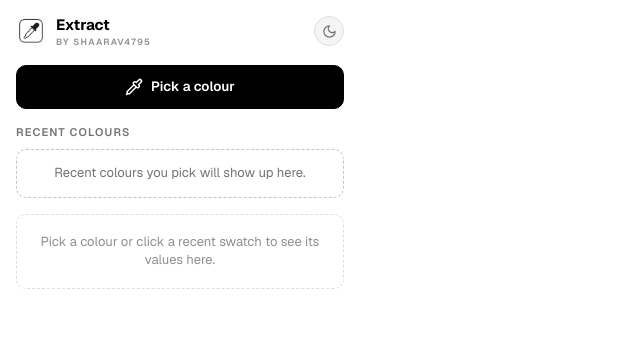
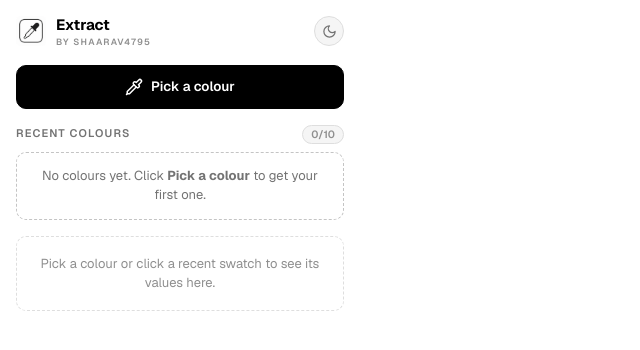
Before and after one commit to Shaarav4795/Extract, a React (Vite) app: page / in a window 1280 px wide. Shown: the top 350 px of the page, without its empty margins (0-640 px from the left). Built offline with nearby package versions, Linux system fonts and the light colour scheme.

Commit message:
Added recent colours list

```diff
--- a/src/App.tsx
+++ b/src/App.tsx
@@ -3,10 +3,12 @@ import { Header } from "./components/Header";
 import { HistoryList } from "./components/HistoryList";
 import { InfoPanel } from "./components/InfoPanel";
 import { PipetteIcon } from "./components/icons";
+import { useHistory } from "./hooks/useHistory";
 import { useTheme } from "./hooks/useTheme";
 
 export default function App() {
   const { theme, toggleTheme } = useTheme();
+  const { history, add, clear } = useHistory();
 
   const [currentHex, setCurrentHex] = useState<string | null>(null);
   const [copiedHex, setCopiedHex] = useState<string | null>(null);
@@ -45,13 +47,14 @@ export default function App() {
     try {
       const result = await new dropper().open();
       const hex = result.sRGBHex.toUpperCase();
+      add(hex);
       setCurrentHex(hex);
       setCopyError(null);
     } catch (error) {
       if (error instanceof DOMException && error.name === "AbortError") return;
       setPickError("Unable to pick a colour right now.");
     }
-  }, []);
+  }, [add]);
 
   return (
     <div className="app">
@@ -68,7 +71,15 @@ export default function App() {
           </p>
         )}
 
-        <HistoryList />
+        <HistoryList
+          entries={history}
+          copiedHex={copiedHex}
+          onSelect={(hex) => {
+            setCurrentHex(hex);
+            setCopyError(null);
+          }}
+          onClear={clear}
+        />
 
         <InfoPanel
           hex={currentHex}
--- a/src/components/HistoryList.tsx
+++ b/src/components/HistoryList.tsx
@@ -1,12 +1,57 @@
-export function HistoryList() {
+import type { HistoryEntry } from "../hooks/useHistory";
+import { TickIcon } from "./icons";
+
+interface HistoryListProps {
+  entries: HistoryEntry[];
+  copiedHex: string | null;
+  onSelect: (hex: string) => void;
+  onClear: () => void;
+}
+
+export function HistoryList({ entries, copiedHex, onSelect, onClear }: HistoryListProps) {
   return (
     <section className="history" aria-label="Recent colours">
       <div className="section-heading">
         <h2 className="section-heading__title">Recent colours</h2>
+        <div className="section-heading__actions">
+          <span className="section-heading__count">{entries.length}/10</span>
+          {entries.length > 0 && (
+            <button type="button" className="section-heading__clear" onClick={onClear}>
+              Clear
+            </button>
+          )}
+        </div>
       </div>
-      <p className="history__empty">
-        Recent colours you pick will show up here.
-      </p>
+
+      {entries.length === 0 ? (
+        <p className="history__empty">
+          No colours yet. Click <strong>Pick a colour</strong> to get your first one.
+        </p>
+      ) : (
+        <ul className="history__grid">
+          {entries.map((entry) => {
+            const isCopied = copiedHex === entry.hex;
+            return (
+              <li key={entry.id}>
+                <button
+                  type="button"
+                  className={`swatch${isCopied ? " swatch--copied" : ""}`}
+                  style={{ backgroundColor: entry.hex }}
+                  onClick={() => onSelect(entry.hex)}
+                  title={`Select ${entry.hex}`}
+                  aria-label={`Select colour ${entry.hex}`}
+                >
+                  {isCopied && (
+                    <span className="swatch__tick" aria-hidden="true">
+                      <TickIcon />
+                    </span>
+                  )}
+                </button>
+              </li>
+            );
+          })}
+        </ul>
+      )}
     </section>
   );
 }
--- /dev/null
+++ b/src/hooks/useHistory.ts
@@ -0,0 +1,61 @@
+import { useCallback, useState } from "react";
+import { readStorage, writeStorage } from "../lib/storage";
+
+export interface HistoryEntry {
+  id: string;
+  hex: string;
+}
+
+const STORAGE_KEY = "extract.colourHistory";
+const MAX_ENTRIES = 10;
+
+function load(): HistoryEntry[] {
+  const raw = readStorage(STORAGE_KEY);
+  if (raw === null) return [];
+
+  try {
+    const parsed: unknown = JSON.parse(raw);
+    if (!Array.isArray(parsed)) return [];
+
+    return parsed
+      .filter((entry): entry is HistoryEntry => {
+        if (typeof entry !== "object" || entry === null) return false;
+        const e = entry as Record<string, unknown>;
+        return typeof e.id === "string" && typeof e.hex === "string";
+      })
+      .slice(0, MAX_ENTRIES);
+  } catch {
+    return [];
+  }
+}
+
+function persist(entries: HistoryEntry[]): void {
+  writeStorage(STORAGE_KEY, JSON.stringify(entries));
+}
+
+export function useHistory() {
+  const [history, setHistory] = useState<HistoryEntry[]>(load);
+
+  const add = useCallback(
+    (hex: string) => {
+      const normalised = hex.trim().toUpperCase();
+      const next: HistoryEntry[] = [
+        {
+          id: crypto.randomUUID(),
+          hex: normalised,
+        },
+        ...history.filter((entry) => entry.hex !== normalised),
+      ].slice(0, MAX_ENTRIES);
+      setHistory(next);
+      persist(next);
+    },
+    [history],
+  );
+
+  const clear = useCallback(() => {
+    setHistory([]);
+    persist([]);
+  }, []);
+
+  return { history, add, clear };
+}
```
